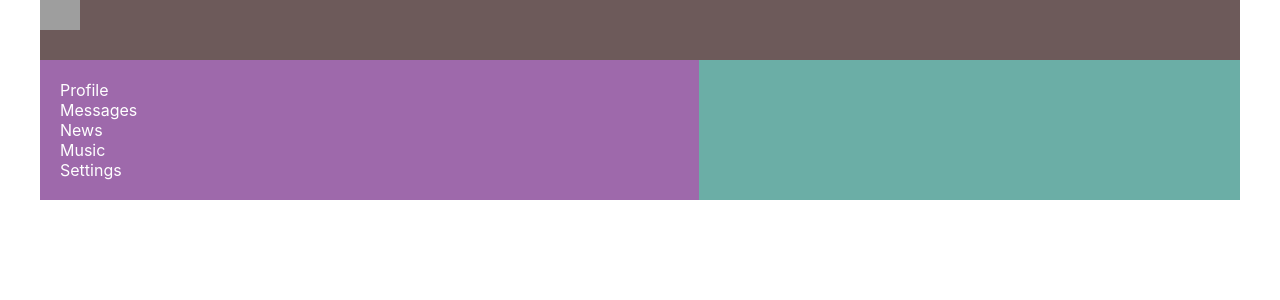
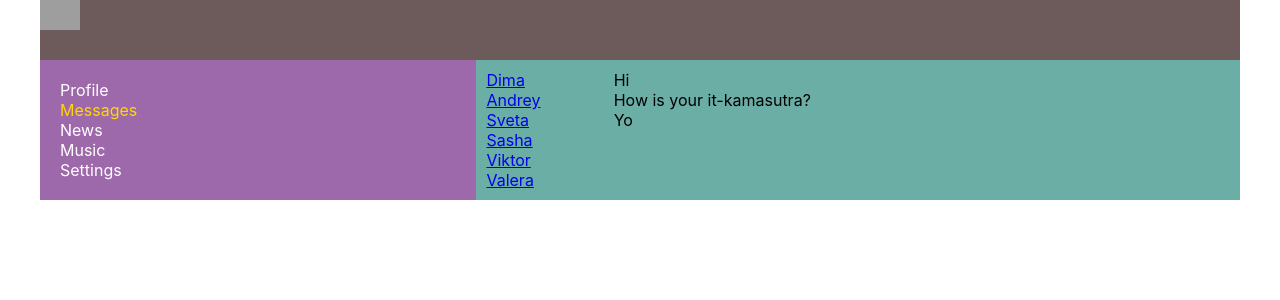
Before and after one commit to YakovlevAndrey1991/Socian-Network-React-JS-study-, a React (Create React App) app: page /dialogs in a window 1280 px wide. Shown: the top 300 px of the page. Built offline with nearby package versions, Linux system fonts and the light colour scheme; grey boxes are pictures that could not be loaded; the HTML template or start-up script is replaced by a standard one.

Commit message:
lesson 22 refactoring code

```diff
--- a/src/App.js
+++ b/src/App.js
@@ -17,7 +17,7 @@ const App = (props) => {
                 <Navbar/>
 
                 <div className='app-wrapper-content'>
-                    <Route path='/messages' component={Dialogs}/>
+                    <Route path='/dialogs' component={Dialogs}/>
                     <Route path='/profile' component={Profile}/>
                     <Route path='/news' component={News}/>
                     <Route path='/music' component={Music}/>
--- a/src/components/Dialogs/Dialogs.jsx
+++ b/src/components/Dialogs/Dialogs.jsx
@@ -1,9 +1,37 @@
 import React from 'react';
 import s from './Dialogs.module.css'
+import {NavLink} from "react-router-dom";
 
 const Dialogs = (props) => {
     return (
-        <div>Dialogs</div>
+        <div className={s.dialogs}>
+            <div className={s.dialogsItems}>
+                <div className={s.dialog + ' ' + s.active}>
+                     <NavLink to='/dialogs/1'>Dima</NavLink>
+                </div>
+                <div className={s.dialog}>
+                    <NavLink to='/dialogs/2'>Andrey</NavLink>
+                </div>
+                <div className={s.dialog}>
+                    <NavLink to='/dialogs/3'>Sveta</NavLink>
+                </div>
+                <div className={s.dialog}>
+                    <NavLink to='/dialogs/4'>Sasha</NavLink>
+                </div>
+                <div className={s.dialog}>
+                    <NavLink to='/dialogs/5'>Viktor</NavLink>
+                </div>
+                <div className={s.dialog}>
+                    <NavLink to='/dialogs/6'>Valera</NavLink>
+                </div>
+            </div>
+            <div className={s.messages}>
+                <div className={s.message}>Hi</div>
+                <div className={s.message}>How is your it-kamasutra?</div>
+                <div className={s.message}>Yo</div>
+            </div>
+        </div>
+
 
 
     )
--- a/src/components/Dialogs/Dialogs.module.css
+++ b/src/components/Dialogs/Dialogs.module.css
@@ -0,0 +1,26 @@
+.dialogs {
+    display: grid;
+    grid-template-columns: 2fr 10fr;
+
+}
+
+.dialogsItems {
+    padding: 10px;
+}
+
+.dialogsItems .active {
+    color: gold;
+}
+
+.dialog {
+
+}
+
+.messages {
+    padding: 10px;
+
+}
+
+.message {
+
+}
--- a/src/components/Navbar/Navbar.jsx
+++ b/src/components/Navbar/Navbar.jsx
@@ -7,7 +7,7 @@ const Navbar = () => {
             <div className={s.item}>
                 <NavLink to='/profile' activeClassName={s.active}>Profile</NavLink>
             </div>
-            <div className={s.item}><NavLink to='/messages' activeClassName={s.active}>Messages</NavLink></div>
+            <div className={s.item}><NavLink to='/dialogs' activeClassName={s.active}>Messages</NavLink></div>
             <div className={s.item}><NavLink to='/news' activeClassName={s.active}>News</NavLink></div>
             <div className={s.item}><NavLink to='/music' activeClassName={s.active}>Music</NavLink></div>
             <div className={s.item}><NavLink to='/settings' activeClassName={s.active}>Settings</NavLink></div>
```
Also changed, not shown: 1 other file (tests, documents, lock files or other folders).
